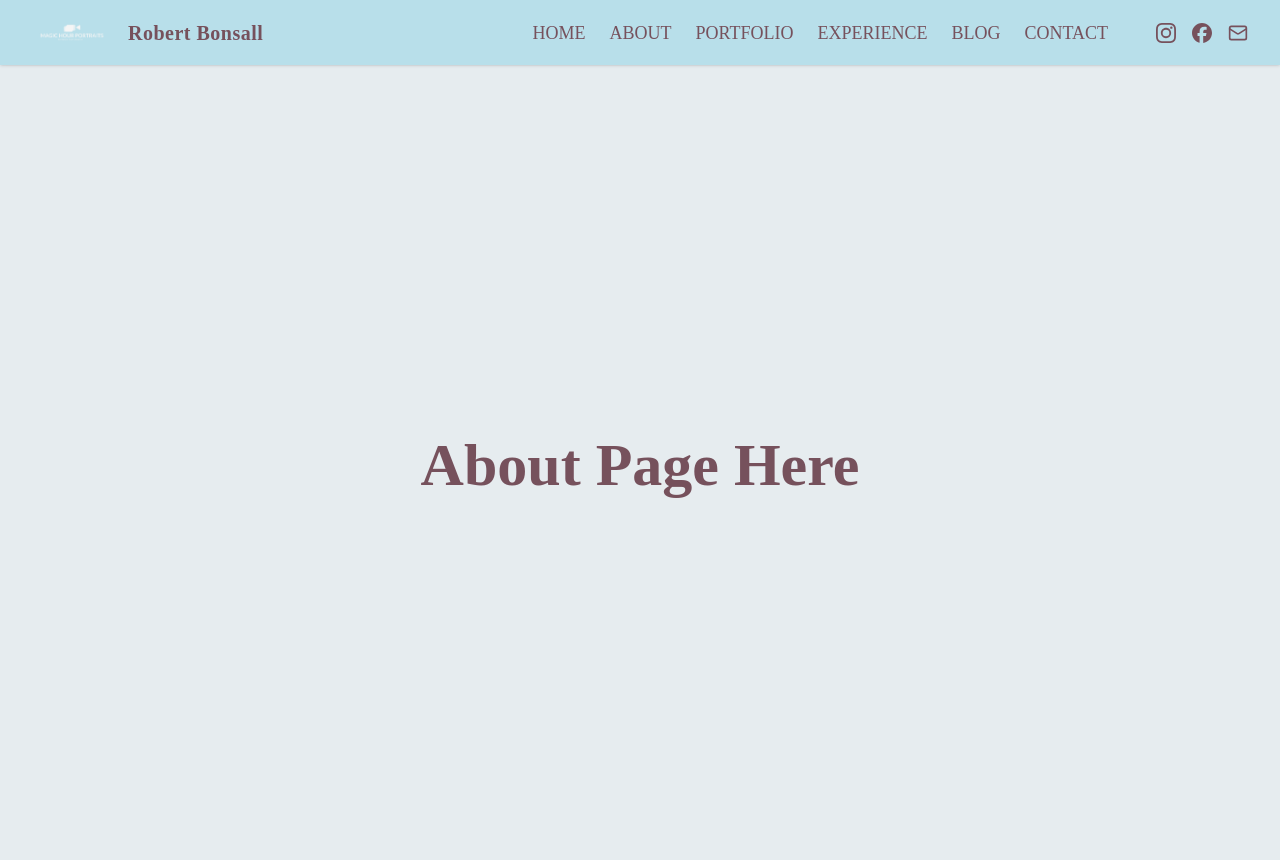
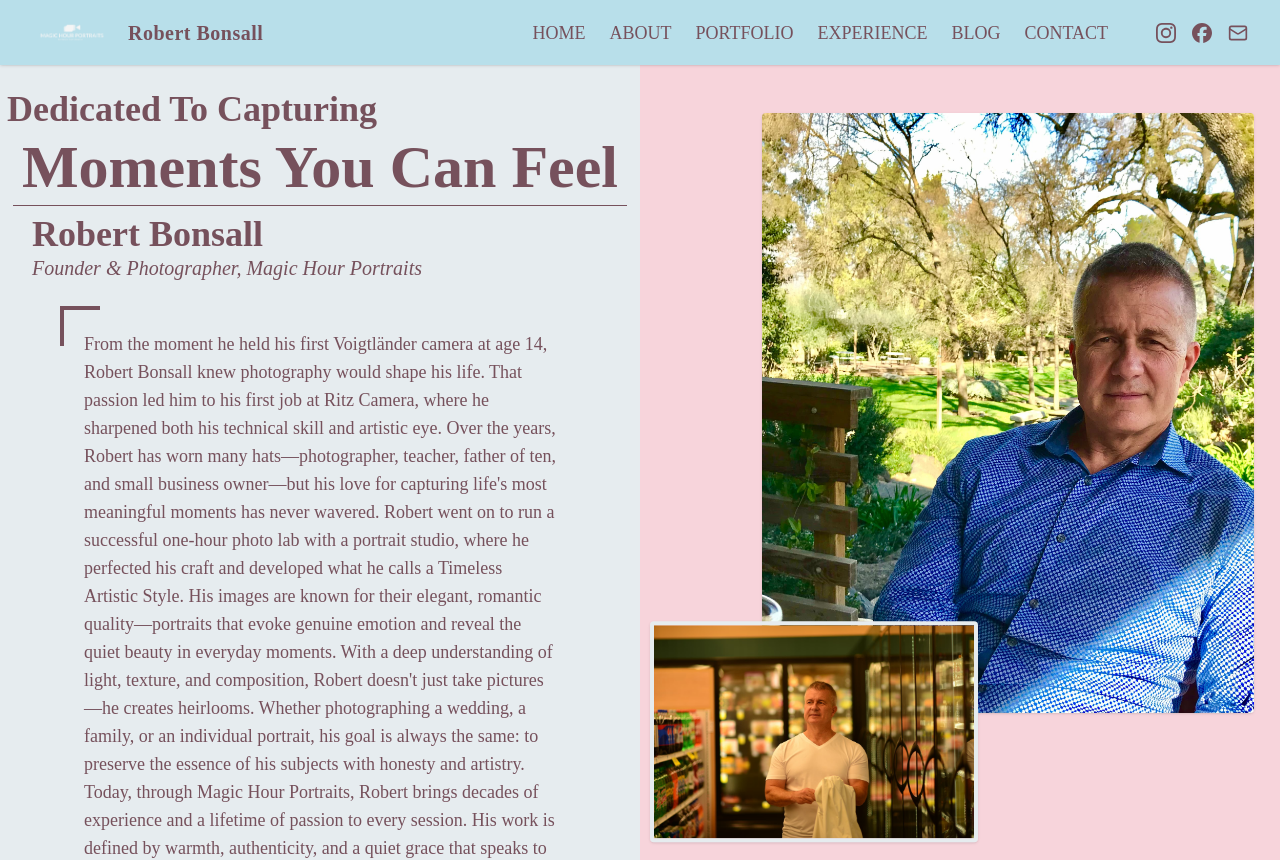
Before and after one commit to ethanbonsall/Magic-Hour-Portraits, a Next.js app in the folder web/: page /about in a window 1280 px wide. Shown: the top 860 px of the page. Built offline with nearby package versions, Linux system fonts and the light colour scheme.

Commit message:
About page

```diff
--- a/web/components/combobox.tsx
+++ b/web/components/combobox.tsx
@@ -24,7 +24,6 @@ export default function CategoryComboBox({
 
   return (
     <div className="relative w-full">
-      {/* Input Field */}
       <div className="flex items-center border border-gray-300 rounded shadow-sm focus-within:ring-2 focus-within:ring-primary bg-white px-3 py-2">
         <input
           type="text"
@@ -50,8 +49,7 @@ export default function CategoryComboBox({
         </button>
       </div>
 
-      {/* Dropdown */}
-      {isOpen && (
+     {isOpen && (
         <ul className="absolute z-10 w-full mt-1 bg-white border border-gray-300 rounded shadow max-h-60 overflow-auto">
           {categories.map((option, idx) => (
             <li
--- a/web/pages/about.tsx
+++ b/web/pages/about.tsx
@@ -1,6 +1,9 @@
+/* eslint-disable @next/next/no-img-element */
 import Footer from "@/components/home/bottom-description-bar";
 import NavBar from "@/components/navbar";
 import Head from "next/head";
+const about = "/assets/about/about.jpg";
+const about2 = "/assets/about/about2.jpg";
 const AboutPage = () => {
   return (
     <div>
@@ -8,12 +11,71 @@ const AboutPage = () => {
         <title>About</title>
       </Head>
       <NavBar />
-      <div className="h-screen bg-background flex justify-items-center justify-center align-center">
-        <h1 className="text-5xl md:text-6xl font-bold self-center text-center text-text">
-          About Page Here
-        </h1>
+      <div>
+        <div>
+          <div className="min-h-screen bg-background flex flex-col md:flex-row justify-between ">
+            <div className="flex-col flex text-text w-full md:w-1/2 gap-2">
+              <div className="w-3/5">
+                <h2 className="text-2xl lg:text-3xl xl:text-4xl  font-bold text-center mt-6 text-text">
+                  Dedicated To Capturing
+                </h2>
+              </div>
+              <h1 className="text-4xl lg:text-5xl xl:text-6xl text-center">
+                Moments You Can Feel
+              </h1>
+              <hr className="border-text mx-[1dvw]"></hr>
+              <div className="mx-8">
+                <p className="text-4xl font-bold">Robert Bonsall</p>
+                <p className="text-xl italic mb-4">
+                  Founder & Photographer, Magic Hour Portraits
+                </p>
+              </div>
+              <div className="relative p-6 max-w-prose self-center mb-8 before:absolute before:top-0 before:left-0 before:w-10 before:h-10 before:border-t-4 before:border-l-4 before:border-text after:absolute after:bottom-0 after:right-0 after:w-10 after:h-10 after:border-b-4 after:border-r-4 after:border-text">
+                <p className="text-base md:text-lg leading-relaxed">
+                  From the moment he held his first Voigtländer camera at age
+                  14, Robert Bonsall knew photography would shape his life. That
+                  passion led him to his first job at Ritz Camera, where he
+                  sharpened both his technical skill and artistic eye. Over the
+                  years, Robert has worn many hats—photographer, teacher, father
+                  of ten, and small business owner—but his love for capturing
+                  life&apos;s most meaningful moments has never wavered. Robert
+                  went on to run a successful one-hour photo lab with a portrait
+                  studio, where he perfected his craft and developed what he
+                  calls a Timeless Artistic Style. His images are known for
+                  their elegant, romantic quality—portraits that evoke genuine
+                  emotion and reveal the quiet beauty in everyday moments. With
+                  a deep understanding of light, texture, and composition,
+                  Robert doesn&apos;t just take pictures—he creates heirlooms.
+                  Whether photographing a wedding, a family, or an individual
+                  portrait, his goal is always the same: to preserve the essence
+                  of his subjects with honesty and artistry. Today, through
+                  Magic Hour Portraits, Robert brings decades of experience and
+                  a lifetime of passion to every session. His work is defined by
+                  warmth, authenticity, and a quiet grace that speaks to the
+                  heart. These are portraits you&apos;ll cherish forever.
+                </p>
+              </div>
+            </div>
+
+            <div className="flex md:w-1/2 justify-center pt-12 bg-primary-100 items-center">
+              <div className="relative ">
+                <img
+                  src={about}
+                  alt="Robert"
+                  className="w-full h-[300px] md:h-[360px] lg:h-[480px] xl:h-[600px] 2xl:h-[650px] object-cover mb-60 ml-12 object-bottom rounded shadow"
+                />
+
+                <img
+                  src={about2}
+                  alt="Robert2"
+                  className="absolute bottom-32 md:bottom-12 lg:bottom-0 -left-16 -translate-y-1/2 w-2/3 object-cover rounded shadow border-4 border-background"
+                />
+              </div>
+            </div>
+          </div>
+        </div>
+        <Footer />
       </div>
-      <Footer />
     </div>
   );
 };
```
Also changed, not shown: web/public/assets/about/about.jpg (added), web/public/assets/about/about2.jpg (added).
